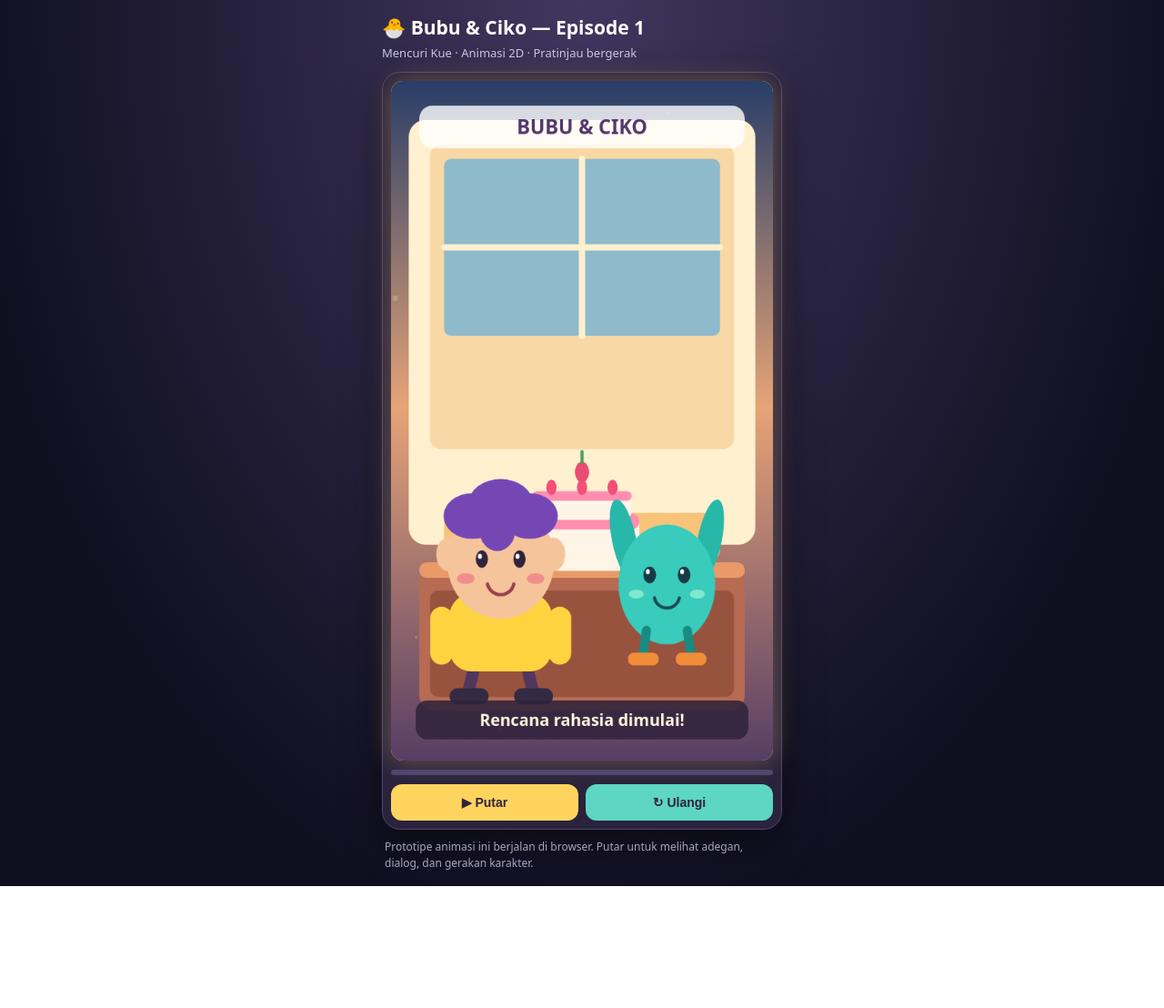
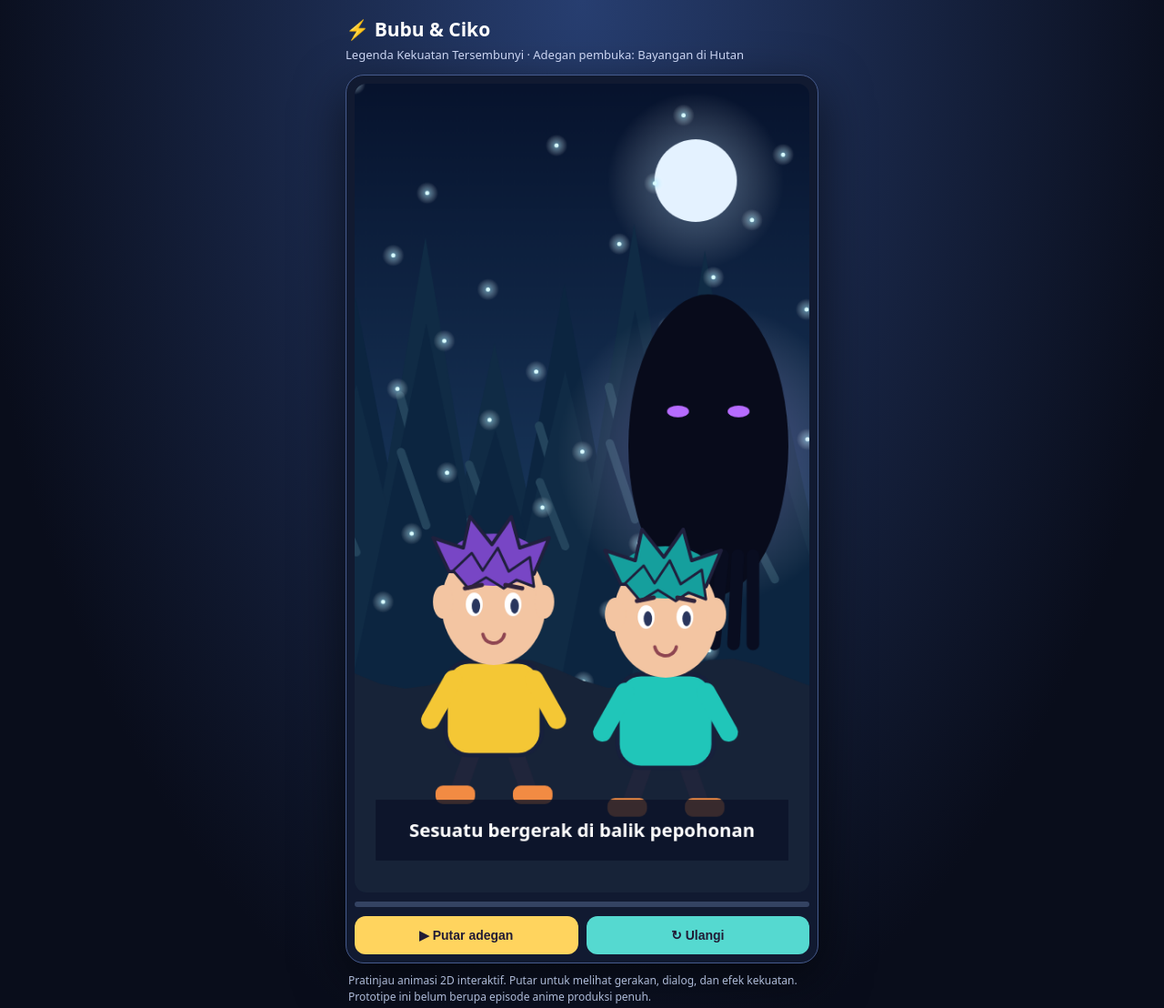
Before and after one commit to anjingsayang80-ui/MusikPlayer, a plain HTML site: page shorts-bubu-ciko/index.html in a window 1280 px wide. Shown: the whole page at 91% size. Before the commit the page ends 974 px from the top, so only its background shows below. Drawn offline with Linux system fonts and the light colour scheme.

Commit message:
Upgrade Bubu Ciko anime-style animated preview

```diff
--- a/shorts-bubu-ciko/index.html
+++ b/shorts-bubu-ciko/index.html
@@ -3,75 +3,71 @@
 <head>
 <meta charset="utf-8">
 <meta name="viewport" content="width=device-width,initial-scale=1">
-<title>Bubu & Ciko — Episode 1: Mencuri Kue</title>
+<title>Bubu & Ciko — Legenda Kekuatan Tersembunyi</title>
 <style>
-*{box-sizing:border-box}body{margin:0;background:radial-gradient(ellipse at 50% 0%,#40375f,#100f20 75%);color:#fff;font-family:system-ui,Arial,sans-serif;display:grid;place-items:center;min-height:100vh;padding:16px}
-main{width:min(100%,440px)}h1{font-size:21px;margin:0 0 5px}p{margin:0 0 12px;color:#c9c5dc;font-size:13px}
-.stage{background:#29233d;border:1px solid #51466d;border-radius:20px;padding:9px;box-shadow:0 16px 45px #0007}
-canvas{display:block;width:100%;aspect-ratio:9/16;background:#f9d99a;border-radius:13px;box-shadow:0 0 28px #ffc86a55}
-.controls{display:flex;gap:8px;margin-top:10px}.controls button{flex:1;border:0;border-radius:12px;padding:12px 8px;font-weight:700;background:#ffd45e;color:#30233c;font-size:14px}.controls button:nth-child(2){background:#5dd6c4}.bar{height:6px;background:#51466d;border-radius:8px;margin-top:10px;overflow:hidden}.bar span{display:block;height:100%;width:0;background:#ffd45e}
-.note{font-size:12px;color:#aaa4be;margin:10px 3px 0;line-height:1.5}
+*{box-sizing:border-box}body{margin:0;min-height:100vh;padding:18px;background:radial-gradient(ellipse at top,#273e70,#090d1b 75%);color:#fff;font-family:system-ui,Arial,sans-serif;display:grid;place-items:center}
+main{width:min(100%,520px)}h1{font-size:21px;margin:0 0 5px}p{margin:0 0 13px;color:#cbd5f2;font-size:13px}
+.stage{padding:9px;border:1px solid #465b8d;border-radius:20px;background:#111a31;box-shadow:0 18px 55px #0009}
+canvas{display:block;width:100%;aspect-ratio:9/16;border-radius:13px;background:#101b36}
+.controls{display:flex;gap:9px;margin-top:10px}.controls button{flex:1;border:0;border-radius:12px;padding:13px 8px;font-weight:800;background:#ffd45e;color:#211b35;font-size:14px}.controls button:nth-child(2){background:#55d9d0}
+.track{height:6px;background:#344362;border-radius:8px;margin-top:10px;overflow:hidden}.track span{display:block;width:0;height:100%;background:linear-gradient(90deg,#ffd45e,#53e7e0)}
+.note{font-size:12px;line-height:1.5;color:#aebbd8;margin:10px 3px}
 </style>
 </head>
 <body><main>
-<h1>🐣 Bubu & Ciko — Episode 1</h1><p>Mencuri Kue · Animasi 2D · Pratinjau bergerak</p>
-<div class="stage"><canvas id="c" width="540" height="960" aria-label="Animasi Bubu dan Ciko"></canvas>
-<div class="bar"><span id="progress"></span></div>
-<div class="controls"><button id="play">▶ Putar</button><button id="restart">↻ Ulangi</button></div></div>
-<div class="note">Prototipe animasi ini berjalan di browser. Putar untuk melihat adegan, dialog, dan gerakan karakter.</div>
+<h1>⚡ Bubu & Ciko</h1><p>Legenda Kekuatan Tersembunyi · Adegan pembuka: Bayangan di Hutan</p>
+<div class="stage"><canvas id="screen" width="540" height="960" aria-label="Adegan animasi Bubu dan Ciko"></canvas>
+<div class="track"><span id="progress"></span></div>
+<div class="controls"><button id="play">▶ Putar adegan</button><button id="again">↻ Ulangi</button></div></div>
+<div class="note">Pratinjau animasi 2D interaktif. Putar untuk melihat gerakan, dialog, dan efek kekuatan. Prototipe ini belum berupa episode anime produksi penuh.</div>
 </main>
 <script>
-const canvas=document.getElementById('c'),ctx=canvas.getContext('2d'),W=540,H=960;
-const playBtn=document.getElementById('play'),restartBtn=document.getElementById('restart'),progress=document.getElementById('progress');
-let t=0,playing=false,last=0,raf=0;
-const duration=36;
-function rr(x,y,w,h,r,color){ctx.fillStyle=color;ctx.beginPath();ctx.roundRect(x,y,w,h,r);ctx.fill()}
-function ellipse(x,y,rx,ry,color){ctx.fillStyle=color;ctx.beginPath();ctx.ellipse(x,y,rx,ry,0,0,Math.PI*2);ctx.fill()}
-function line(x1,y1,x2,y2,color,width=8){ctx.strokeStyle=color;ctx.lineWidth=width;ctx.lineCap='round';ctx.beginPath();ctx.moveTo(x1,y1);ctx.lineTo(x2,y2);ctx.stroke()}
-function text(s,x,y,size=30,color='#30233c',align='center',weight='700'){ctx.fillStyle=color;ctx.font=weight+' '+size+'px system-ui';ctx.textAlign=align;ctx.fillText(s,x,y)}
-function bubble(s,x,y,w=390){rr(x-w/2,y-48,w,92,22,'#fffdf6');ctx.strokeStyle='#443653';ctx.lineWidth=4;ctx.stroke();text(s,x,y+8,25,'#30233c')}
-function bg(){let g=ctx.createLinearGradient(0,0,0,H);g.addColorStop(0,'#293e68');g.addColorStop(.48,'#e6a477');g.addColorStop(1,'#583e65');ctx.fillStyle=g;ctx.fillRect(0,0,W,H);for(let i=0;i<18;i++){let x=(i*97+Math.sin(t*.25+i)*24)%W,y=(i*131)%H;ctx.globalAlpha=.22;ellipse(x,y,2+(i%3),2+(i%3),'#fff4d0');}ctx.globalAlpha=1;
-rr(25,55,490,600,24,'#fff0cf');rr(55,90,430,430,16,'#f8d8a5');rr(75,110,390,250,10,'#8ebacb');
-line(270,110,270,360,'#fff0cf',9);line(75,235,465,235,'#fff0cf',9);
-rr(40,680,460,210,22,'#b66b52');rr(40,680,460,22,10,'#e99a68');rr(55,720,430,150,12,'#98533f');
-rr(75,610,390,70,18,'#f8c47a');}
-function cake(x,y,scale=1){ctx.save();ctx.translate(x,y);ctx.scale(scale,scale);
-rr(-90,-10,180,90,18,'#fff5e7');rr(-90,-10,180,25,12,'#ff8eb1');rr(-78,-45,156,45,14,'#fff5e7');rr(-78,-45,156,15,8,'#ff8eb1');
-for(let i=-48;i<=48;i+=48){ellipse(i,-51,8,12,'#f34f78');}ellipse(0,-75,11,16,'#e84c73');line(0,-90,0,-107,'#4b9d5a',5);
-ctx.restore();}
-function bubu(x,y,scale=1,mood='happy',bob=0){ctx.save();ctx.translate(x,y+bob);ctx.scale(scale,scale);
-line(-35,95,-48,150,'#51375e',18);line(35,95,48,150,'#51375e',18);rr(-76,145,58,24,12,'#342a43');rr(20,145,58,24,12,'#342a43');
-rr(-76,5,152,115,32,'#ffd33f');rr(-105,24,34,86,17,'#ffd33f');rr(71,24,34,86,17,'#ffd33f');
-ellipse(0,-45,80,87,'#f6c49b'); // ears
-ellipse(-78,-54,18,25,'#f6c49b');ellipse(78,-54,18,25,'#f6c49b');
-// purple hair
-ellipse(-42,-111,43,34,'#7547b5');ellipse(0,-129,48,37,'#7547b5');ellipse(43,-111,42,34,'#7547b5');ellipse(-5,-91,27,32,'#7547b5');
-ellipse(-28,-47,9,13,'#30233c');ellipse(28,-47,9,13,'#30233c');ellipse(-31,-51,3,4,'#fff');ellipse(25,-51,3,4,'#fff');
-if(mood==='shock'){ellipse(0,-5,15,20,'#7b304b')}else{ctx.strokeStyle='#9a4350';ctx.lineWidth=5;ctx.beginPath();ctx.arc(0,-14,20,0.2,Math.PI-0.2);ctx.stroke();}
-ellipse(-52,-18,13,8,'#f18e8d');ellipse(52,-18,13,8,'#f18e8d');
-ctx.restore();}
-function ciko(x,y,scale=1,mood='happy',bob=0){ctx.save();ctx.translate(x,y+bob);ctx.scale(scale,scale);
-// ears
-ctx.save();ctx.rotate(-.2);ellipse(-48,-102,19,64,'#28b8a9');ctx.restore();ctx.save();ctx.rotate(.2);ellipse(48,-102,19,64,'#28b8a9');ctx.restore();
-ellipse(0,-20,76,94,'#39cbbb');ellipse(-27,-35,10,13,'#173b46');ellipse(27,-35,10,13,'#173b46');
-ellipse(-30,-40,3,4,'#fff');ellipse(24,-40,3,4,'#fff');
-if(mood==='shock'){ellipse(0,0,13,18,'#173b46')}else{ctx.strokeStyle='#174c54';ctx.lineWidth=5;ctx.beginPath();ctx.arc(0,-3,20,.2,Math.PI-.2);ctx.stroke();}
-ellipse(-48,-5,12,7,'#83e6cf');ellipse(48,-5,12,7,'#83e6cf');
-line(-32,52,-38,92,'#168c83',14);line(32,52,38,92,'#168c83',14);
-rr(-61,87,48,20,9,'#f28c38');rr(14,87,48,20,9,'#f28c38');
-ctx.restore();}
-function scene(){bg();let s='';
-if(t<7){s='Rencana rahasia dimulai!';cake(270,620,.9);bubu(155,720,.95,'happy',Math.sin(t*5)*4);ciko(390,725,.9,'happy',Math.sin(t*5+1)*5);if(t>2)bubble('Ciko: “Kuenya kelihatan enak!”',270,180);}
-else if(t<14){s='Misi mengambil kue';cake(270,620,.9);bubu(155,720,.95,'shock',Math.sin(t*8)*5);ciko(390,725,.9,'happy',Math.sin(t*8+1)*5);bubble('Bubu: “Pelan-pelan, jangan berisik!”',270,180);}
-else if(t<21){s='Ups… ketahuan!';cake(270,620,.9);bubu(155,720,.95,'shock');ciko(390,725,.9,'shock');if(t>16)bubble('Suara Ibu: “SIAPA DI SITU?”',270,180);}
-else if(t<29){s='Ciko punya ide';cake(270,620,.9);bubu(155,720,.95,'shock',Math.sin(t*10)*7);ciko(390,725,.9,'happy',Math.sin(t*10)*8);bubble('Ciko: “Kita pura-pura jadi patung!”',270,180);}
-else{s='Plot twist: kuenya palsu!';cake(270,620,.9);bubu(155,720,.95,'shock');ciko(390,725,.9,'shock');bubble('Bubu: “Lho… ini kue sabun?!”',270,180);}
-rr(40,35,460,60,18,'#ffffffcc');text('BUBU & CIKO',270,75,28,'#53376d');
-rr(35,875,470,55,16,'#30233cdd');text(s,270,911,23,'#fff7dc');
-}
-function draw(){scene();progress.style.width=(t/duration*100)+'%';}
-function loop(now){if(!playing)return;if(!last)last=now;let dt=Math.min((now-last)/1000,.05);last=now;t+=dt;if(t>=duration){t=duration;playing=false;playBtn.textContent='▶ Putar lagi';}draw();if(playing)raf=requestAnimationFrame(loop);}
-playBtn.onclick=()=>{if(t>=duration)t=0;playing=!playing;playBtn.textContent=playing?'Ⅱ Jeda':'▶ Putar';last=0;if(playing)raf=requestAnimationFrame(loop);else cancelAnimationFrame(raf);};
-restartBtn.onclick=()=>{playing=false;cancelAnimationFrame(raf);t=0;last=0;playBtn.textContent='▶ Putar';draw();};
+const c=document.getElementById('screen'),x=c.getContext('2d'),P=document.getElementById('progress'),play=document.getElementById('play');
+const W=540,H=960,D=24;let t=0,run=false,last=0,raf=0;
+const clamp=(v,a,b)=>Math.max(a,Math.min(b,v)),ease=v=>{v=clamp(v,0,1);return v*v*(3-2*v)};
+function path(points,fill,stroke='#171a35',lw=5){x.beginPath();points.forEach((p,i)=>i?x.lineTo(p[0],p[1]):x.moveTo(p[0],p[1]));x.closePath();x.fillStyle=fill;x.fill();if(stroke){x.strokeStyle=stroke;x.lineWidth=lw;x.lineJoin='round';x.stroke()}}
+function oval(a,b,rx,ry,col){x.fillStyle=col;x.beginPath();x.ellipse(a,b,rx,ry,0,0,Math.PI*2);x.fill()}
+function line(a,b,d,e,col,w=8){x.strokeStyle=col;x.lineWidth=w;x.lineCap='round';x.beginPath();x.moveTo(a,b);x.lineTo(d,e);x.stroke()}
+function glow(a,b,r,col){let g=x.createRadialGradient(a,b,1,a,b,r);g.addColorStop(0,col);g.addColorStop(1,'#ffffff00');x.fillStyle=g;x.beginPath();x.arc(a,b,r,0,7);x.fill()}
+function label(s,y){x.fillStyle='#10182dcc';x.fillRect(25,y-39,490,66);x.fillStyle='#fff';x.font='bold 25px system-ui';x.textAlign='center';x.fillText(s,270,y+4)}
+function speech(who,s){x.fillStyle='#fffdf5';x.strokeStyle='#26304e';x.lineWidth=4;x.beginPath();x.roundRect(40,112,460,106,20);x.fill();x.stroke();x.fillStyle='#26304e';x.textAlign='center';x.font='bold 18px system-ui';x.fillText(who,270,151);x.font='20px system-ui';x.fillText(s,270,187)}
+function forest(){let g=x.createLinearGradient(0,0,0,H);g.addColorStop(0,'#07132d');g.addColorStop(.55,'#18365a');g.addColorStop(1,'#10192d');x.fillStyle=g;x.fillRect(0,0,W,H);
+glow(405,115,105,'#a9d8ff66');oval(405,115,49,49,'#e4f2ff');
+for(let i=0;i<16;i++){let xx=(i*83+20)%580-20,hh=270+(i*71)%300;x.fillStyle=i%2?'#0c2540':'#102b45';x.beginPath();x.moveTo(xx-90,720);x.lineTo(xx,720-hh);x.lineTo(xx+90,720);x.fill();line(xx,720-hh*.45,xx-30,720-hh*.65,'#24445c',10)}
+for(let i=0;i<32;i++){let xx=(i*71+Math.sin(t*1.7+i)*18)%540,yy=(i*113+Math.sin(t*2+i)*20)%720;glow(xx,yy,13,'#9de9ff88');oval(xx,yy,2.5,2.5,'#d8fbff')}
+x.fillStyle='#172338';x.beginPath();x.moveTo(0,720);for(let a=0;a<=540;a+=30)x.lineTo(a,700+Math.sin(a*.025)*18);x.lineTo(540,960);x.lineTo(0,960);x.fill()}
+function boy(cx,cy,kind,pose=0,energy=0){let purple=kind==='bubu',hair=purple?'#7846c5':'#159f9d',hood=purple?'#f4c735':'#20c6b9',skin='#f3c5a2';x.save();x.translate(cx,cy);x.rotate(pose*.06);
+ // legs, shoes
+ line(-20,88,-43,153,'#20253b',20);line(20,88,43,153,'#20253b',20);x.fillStyle='#f28b43';x.beginPath();x.roundRect(-69,143,47,22,9);x.roundRect(23,143,47,22,9);x.fill();
+ // torso and sleeves
+ x.fillStyle=hood;x.beginPath();x.roundRect(-57,-4,114,111,28);x.fill();x.strokeStyle='#17203c';x.lineWidth=5;x.stroke();
+ line(-48,17,-75,65,hood,22);line(48,17,75,65,hood,22);
+ // head
+ oval(0,-72,62,72,skin);oval(-60,-75,12,20,skin);oval(60,-75,12,20,skin);
+ // hair spikes
+ oval(0,-125,54,31,hair);path([[-53,-111],[-72,-151],[-36,-139],[-28,-176],[-2,-143],[21,-176],[31,-139],[66,-151],[48,-108]],hair,'#20203d',4);
+ // fringe
+ path([[-48,-112],[-26,-133],[-13,-112],[5,-139],[18,-111],[43,-128],[48,-93],[27,-101],[12,-91],[-9,-104],[-30,-91]],hair,'#20203d',3);
+ // eyes
+ oval(-23,-72,10,14,'#fff');oval(23,-72,10,14,'#fff');oval(-21,-70,5,9,'#29365d');oval(25,-70,5,9,'#29365d');line(-34,-91,-14,-95,'#30233c',5);line(14,-95,34,-91,'#30233c',5);
+ x.strokeStyle='#8f4651';x.lineWidth=4;x.beginPath();x.arc(0,-39,13,.2,Math.PI-.2);x.stroke();
+ // energy on arm
+ if(energy>0){glow(76,55,42*energy,purple?'#ffd34ecc':'#31f5e7cc');for(let k=0;k<3;k++){x.strokeStyle=purple?'#ffe16b':'#74fff3';x.lineWidth=4;x.beginPath();x.arc(76,55,20+k*10+Math.sin(t*9+k)*4, t*3+k,t*3+k+2.2);x.stroke()}}
+ x.restore()}
+function enemy(a){x.save();x.translate(a,0);glow(0,440,180,'#7d45d966');oval(0,430,95,180,'#080b1b');oval(-36,389,13,7,'#b76cff');oval(36,389,13,7,'#b76cff');for(let i=0;i<7;i++)line(-55+i*18,560,-85+i*23,665,'#090d20',15);x.restore()}
+function draw(){forest();let bX=165,cX=365,energy=0,enemyX=420,caption='Malam yang terasa berbeda',dialog=null;
+if(t<4){caption='Sesuatu bergerak di balik pepohonan';bX=165+Math.sin(t*3)*5;cX=365+Math.sin(t*3+1)*5}
+else if(t<8){caption='Bubu melindungi adiknya';bX=225-(t-4)*9;cX=375;dialog=['BUBU','Ciko, mundur! Ada sesuatu di sana.']}
+else if(t<12){caption='Kekuatan misterius mulai bangkit';energy=ease((t-8)/3);dialog=['CIKO','Aku... bisa merasakan kekuatan ini!']}
+else if(t<17){caption='Serangan gabungan!';energy=1;dialog=['BUBU & CIKO','Sekarang! Kekuatan kita, bersatu!']}
+else if(t<20){caption='Cahaya menerangi seluruh hutan';energy=1;glow(270,475,300,'#fff5bdcc')}
+else{caption='Siapakah bayangan itu sebenarnya?';dialog=['SUARA MISTERIUS','Kalian akhirnya terbangun...']}
+enemyX=t<17?420:510;enemy(enemyX);boy(bX,690,'bubu',t>12?-.3:0,energy);boy(cX,705,'ciko',t>10?.25:0,energy);
+if(energy>0){let q=ease((t-11)/5);for(let i=0;i<12;i++){let a=t*4+i*Math.PI/6,rr=70+q*130;let px=270+Math.cos(a)*rr,py=610+Math.sin(a)*rr;glow(px,py,18, i%2?'#45fff0bb':'#ffdc65bb')}}
+if(t>15&&t<20){let k=ease((t-15)/5);glow(270,510,360*k,'#fff8d8cc');}
+if(dialog)speech(dialog[0],dialog[1]);x.fillStyle='#0a1229cc';x.fillRect(25,850,490,72);x.fillStyle='#fff';x.textAlign='center';x.font='bold 22px system-ui';x.fillText(caption,270,894);P.style.width=(t/D*100)+'%'}
+function frame(now){if(!run)return;if(!last)last=now;t+=Math.min((now-last)/1000,.05);last=now;if(t>=D){t=D;run=false;play.textContent='▶ Putar lagi'}draw();if(run)raf=requestAnimationFrame(frame)}
+play.onclick=()=>{if(t>=D)t=0;run=!run;last=0;play.textContent=run?'Ⅱ Jeda':'▶ Putar adegan';if(run)raf=requestAnimationFrame(frame);else cancelAnimationFrame(raf)};
+document.getElementById('again').onclick=()=>{run=false;cancelAnimationFrame(raf);t=0;last=0;play.textContent='▶ Putar adegan';draw()};
 draw();
 </script></body></html>
```
